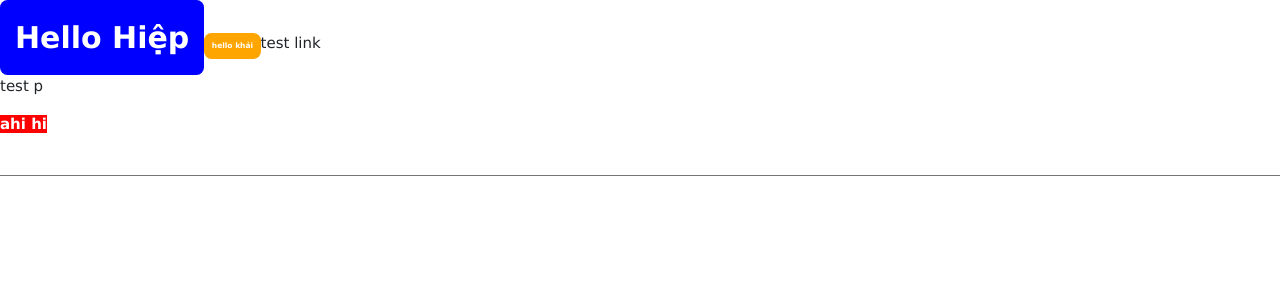
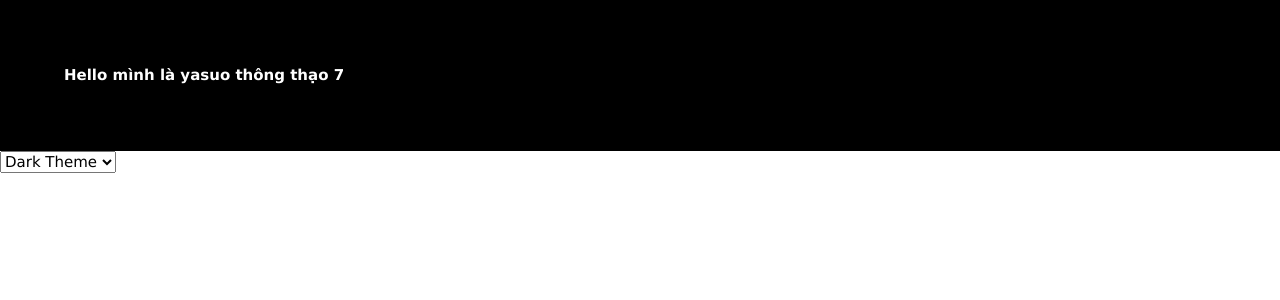
Before and after one commit to HiepHoang2190/Cyber-Reactjs-Componet-K3, a React (Create React App) app in the folder react-component-k3/: page / in a window 1280 px wide. Shown: the top 300 px of the page. Built offline with nearby package versions, Linux system fonts and the light colour scheme.

Commit message:
ReactJs-K3: Lesson 11: Styled component Styling with theme scss

```diff
--- a/react-component-k3/src/App.js
+++ b/react-component-k3/src/App.js
@@ -1,13 +1,17 @@
 import React, { Component } from 'react';
 import UserProfile from './FormValidation/UserProfile/UserProfile';
 import DemoJSS from './JSS_StyledComponent/DemoJSS/DemoJSS';
+import DemoTheme from './JSS_StyledComponent/Theme/DemoTheme';
+
+
 
 class App extends Component {
   render() {
     return (
       <div>
         {/* <UserProfile /> */}
-        <DemoJSS />
+        {/* <DemoJSS /> */}
+        <DemoTheme />
       </div>
     );
   }
--- /dev/null
+++ b/react-component-k3/src/JSS_StyledComponent/Theme/DemoTheme.js
@@ -0,0 +1,50 @@
+import React, { Component } from 'react';
+import styled, { ThemeProvider } from 'styled-components'
+const configDarkTheme = {
+    background: '#000',
+    color: '#FFF',
+    fontSize: '15px',
+    fontWeight: 'bold'
+}
+const configLightTheme = {
+    background: '#6633FF',
+    color: '#FFF',
+    fontSize: '20px',
+    fontWeight: '300'
+}
+class DemoTheme extends Component {
+
+    state = {
+        currentTheme: configDarkTheme
+    }
+
+    handleChangeTheme = (event) => {
+        this.setState({
+            currentTheme: event.target.valuee == '1' ? configDarkTheme : configLightTheme
+        })
+    }
+    render() {
+
+        const DivStyle = styled.div`
+        color:${props => props.theme.color};
+        padding:5%;
+        background-color:${props => props.theme.background};
+        font-size:${props => props.theme.fontSize};
+        font-weight:${props => props.theme.fontWeight};
+        `
+        return (
+            <ThemeProvider theme={this.state.currentTheme}>
+                <DivStyle>
+                    Hello mình là yasuo thông thạo 7
+            </DivStyle>
+                <select onChange={this.handleChangeTheme}>
+                    <option value="1">Dark Theme</option>
+                    <option value="2">Light Theme</option>
+                </select>
+            </ThemeProvider>
+
+        )
+    }
+}
+
+export default DemoTheme;
```
